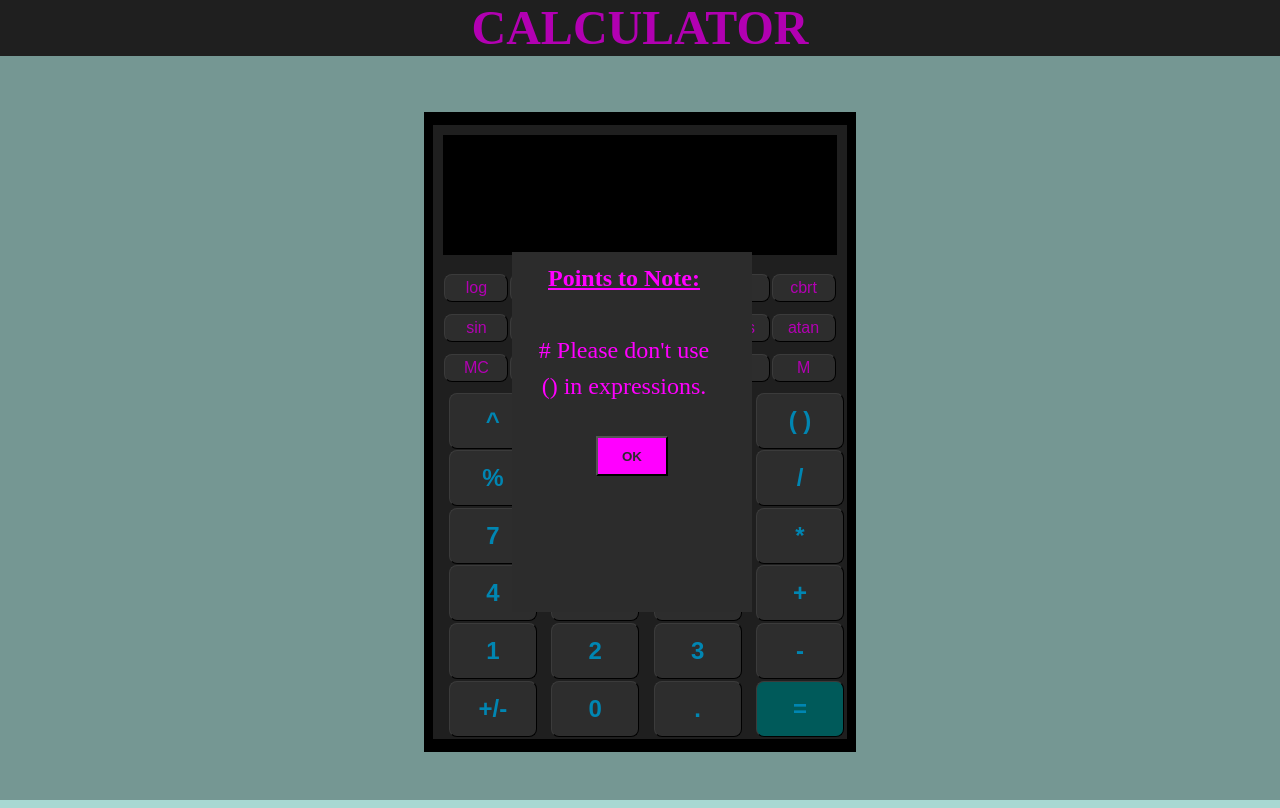
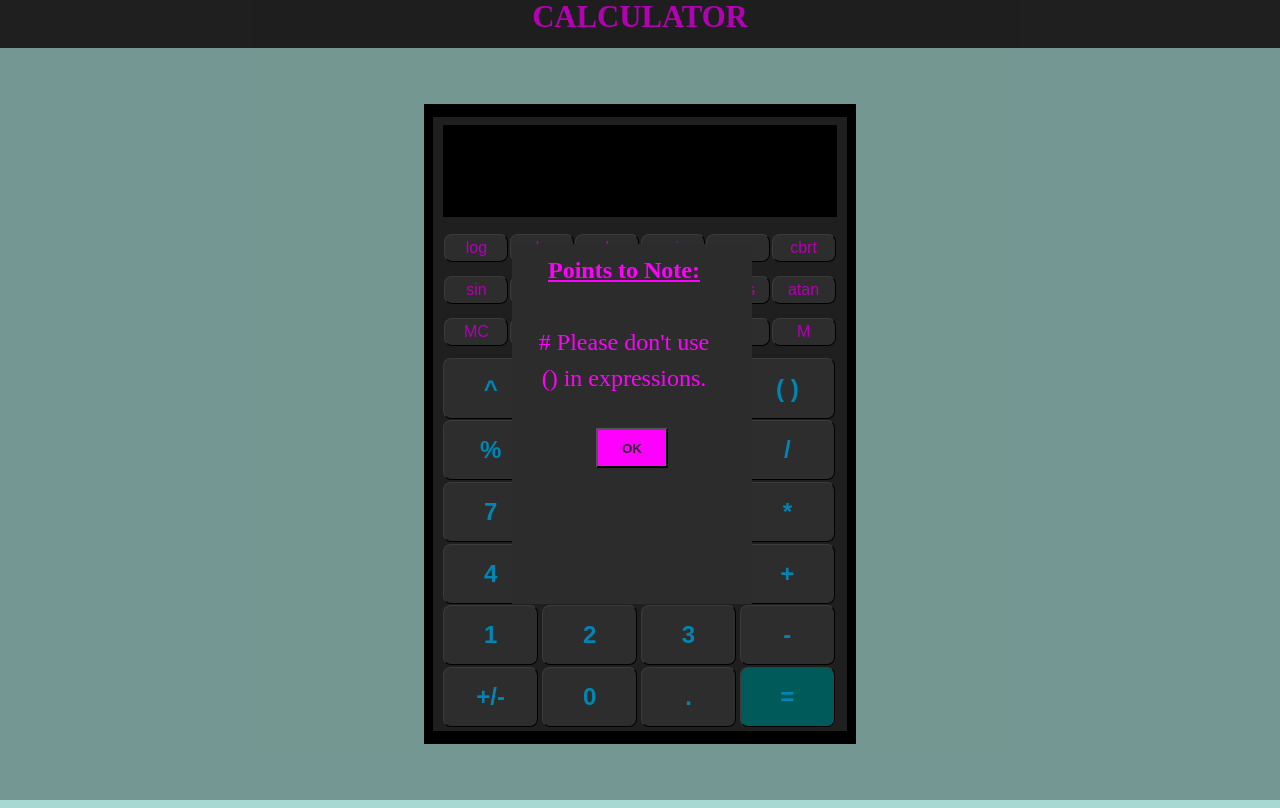
Before and after one commit to Amina0426/web_calc, a plain HTML site: page index.html in a window 1280 px wide. Drawn offline with Linux system fonts and the light colour scheme.

Commit message:
responsive

```diff
--- a/style.css
+++ b/style.css
@@ -125,9 +125,9 @@ p{
 .display{
     background-color: black;
     color: white;
-    height: 15vmin;
+    height: 15%;
     width: 95%;
-    margin: 1vmin;
+    margin: 1%;
     padding: 8px;
     font-size: 2rem;
     display: flex;
@@ -137,7 +137,7 @@ p{
 
 }
 .keypad{
-    height: 49vh;
+    height: 60%;
     width: 95%;
     /* display: flex;
     flex-wrap: wrap;
@@ -151,15 +151,15 @@ p{
 .button{
     background-color: #404040;
     color: #00BFFF;
-    height: 8vmin;
-    width: 12vmin;
+    height: 100%;
+    width: 98%;
     border-radius: 1vmin;
     border-width: 0.1vmin;
     font-size: 1.5rem;
     font-weight: bold;
 }
 .bar{
-    height: 4vmin;
+    height: 5%;
     width: 95%;
     display: flex;
     flex-direction: row;
@@ -177,7 +177,7 @@ p{
     height: 3.5vmin;
 }
 
-@media(min-width: 920px){
+/* @media(min-width: 920px){
     body{
         font-size: 3vw;
     }
@@ -201,7 +201,7 @@ p{
         width: 95%;
     }
 
-}
+} */
 @media (max-width: 920px) {
     body {
         font-size: 2vw;
```
